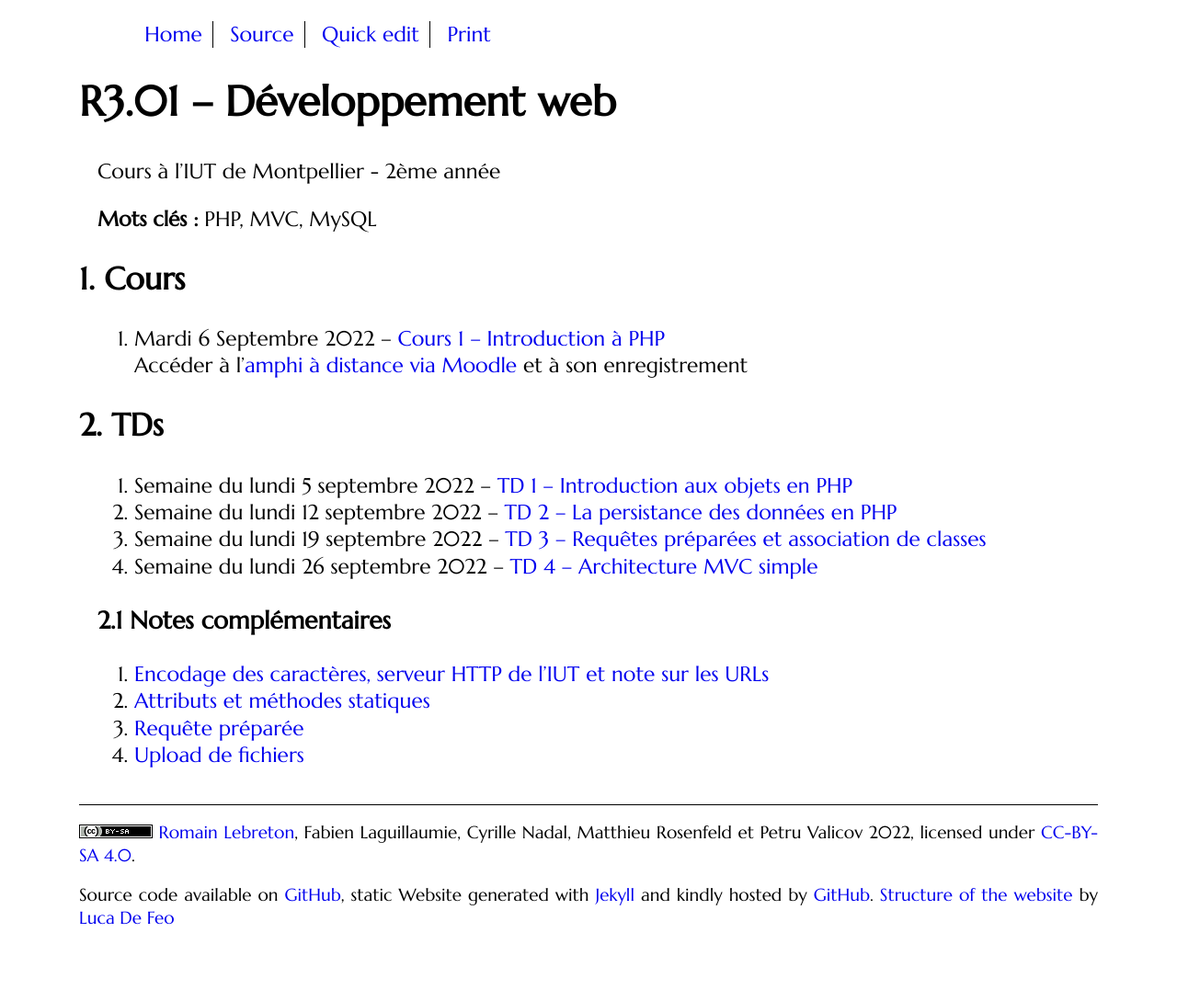
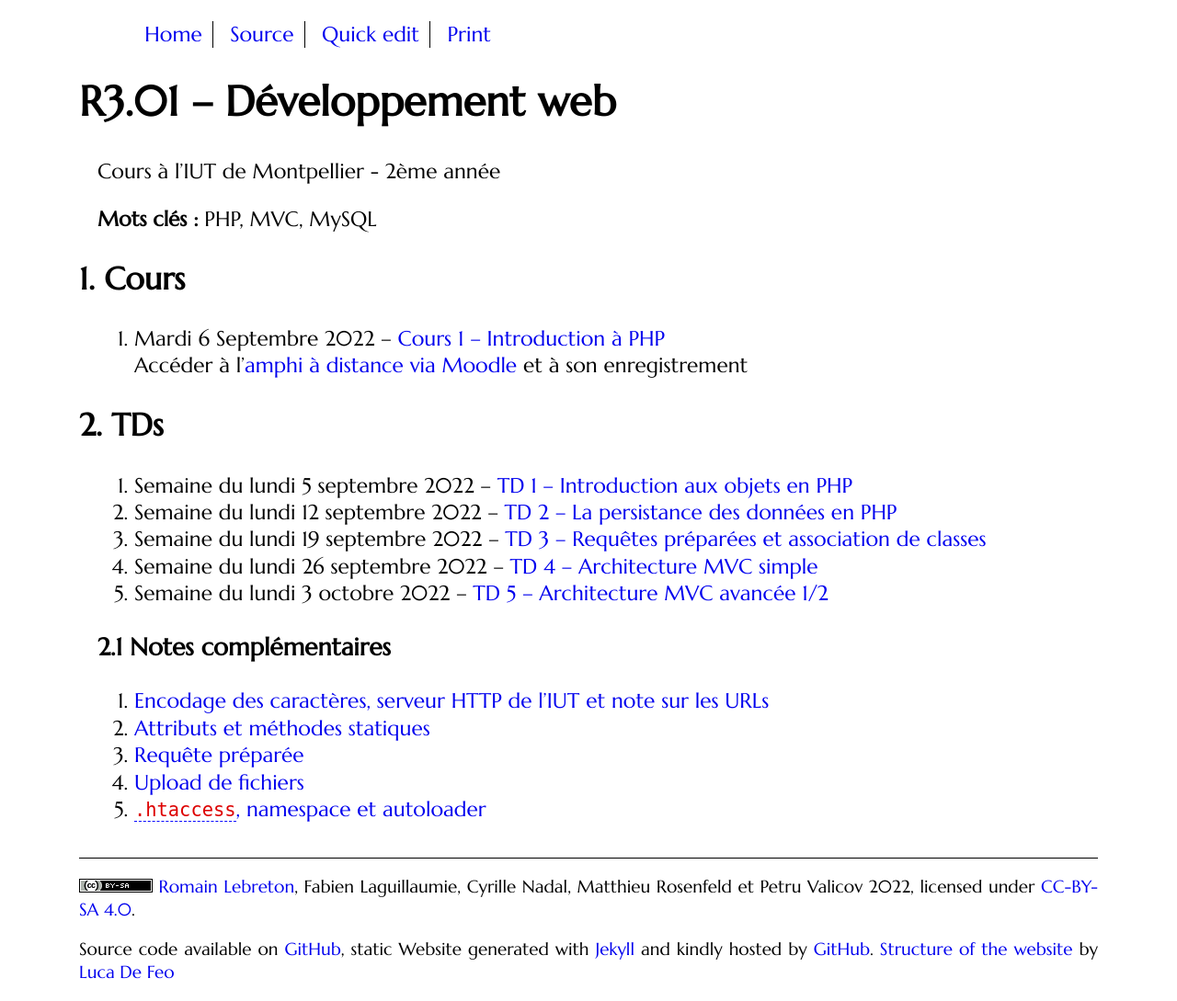
Before and after one commit to romainlebreton/R3.01-DeveloppementWeb, a Jekyll site: the page built from index.md, in a window 1280 px wide. Shown: the whole page at 92% size. Built offline with Jekyll 4.4.1, drawn with Linux system fonts in a browser that asks for light colours; some web fonts are replaced; before the commit the page ends 1030 px from its top, so only the background shows below that.

Commit message:
Semaine 5

```diff
--- a/index.md
+++ b/index.md
@@ -20,9 +20,9 @@ Cours à l'IUT de Montpellier - 2ème année
 1. Semaine du lundi 12 septembre 2022 -- [TD 2 -- La persistance des données en PHP](tutorials/tutorial2.html)
 1. Semaine du lundi 19 septembre 2022 -- [TD 3 -- Requêtes préparées et association de classes](tutorials/tutorial3.html)
 1. Semaine du lundi 26 septembre 2022 --  [TD 4 -- Architecture MVC simple](tutorials/tutorial4.html)
+1. Semaine du lundi 3 octobre 2022 -- [TD 5 -- Architecture MVC avancée 1/2](tutorials/tutorial5.html)
 
 <!--
-1. Semaine du lundi 3 octobre 2022 -- [TD 5 -- Architecture MVC avancée 1/2](tutorials/tutorial5.html)
 1. Semaine du lundi 10 octobre 2022 --  [TD 6 -- Architecture MVC avancée 2/2](tutorials/tutorial6.html)
 1. Semaine du lundi 17 octobre 2022 --  Parcours A: Séance SAÉ S3.A.01, autres parcours (B & D): Séance projet
 1. Semaine du lundi 24 octobre 2022 --   [TD 7 -- Cookies & Sessions](tutorials/tutorial7.html) puis SAÉ ou projet
@@ -41,6 +41,7 @@ Cours à l'IUT de Montpellier - 2ème année
 2. [Attributs et méthodes statiques]({{site.baseurl}}/assets/tut2-complement.html)
 3. [Requête préparée]({{site.baseurl}}/assets/tut3-complement.html)
 4. [Upload de fichiers]({{site.baseurl}}/assets/tut4-complement.html)
+5. [`.htaccess`, namespace et autoloader]({{site.baseurl}}/assets/tut5-complement.html)
 
 <!--
 5. [Cookies & sessions]({{site.baseurl}}/assets/tut7-complement.html)
```
Also changed, not shown: tutorials/tutorial5.md (+2 -2 lines).
